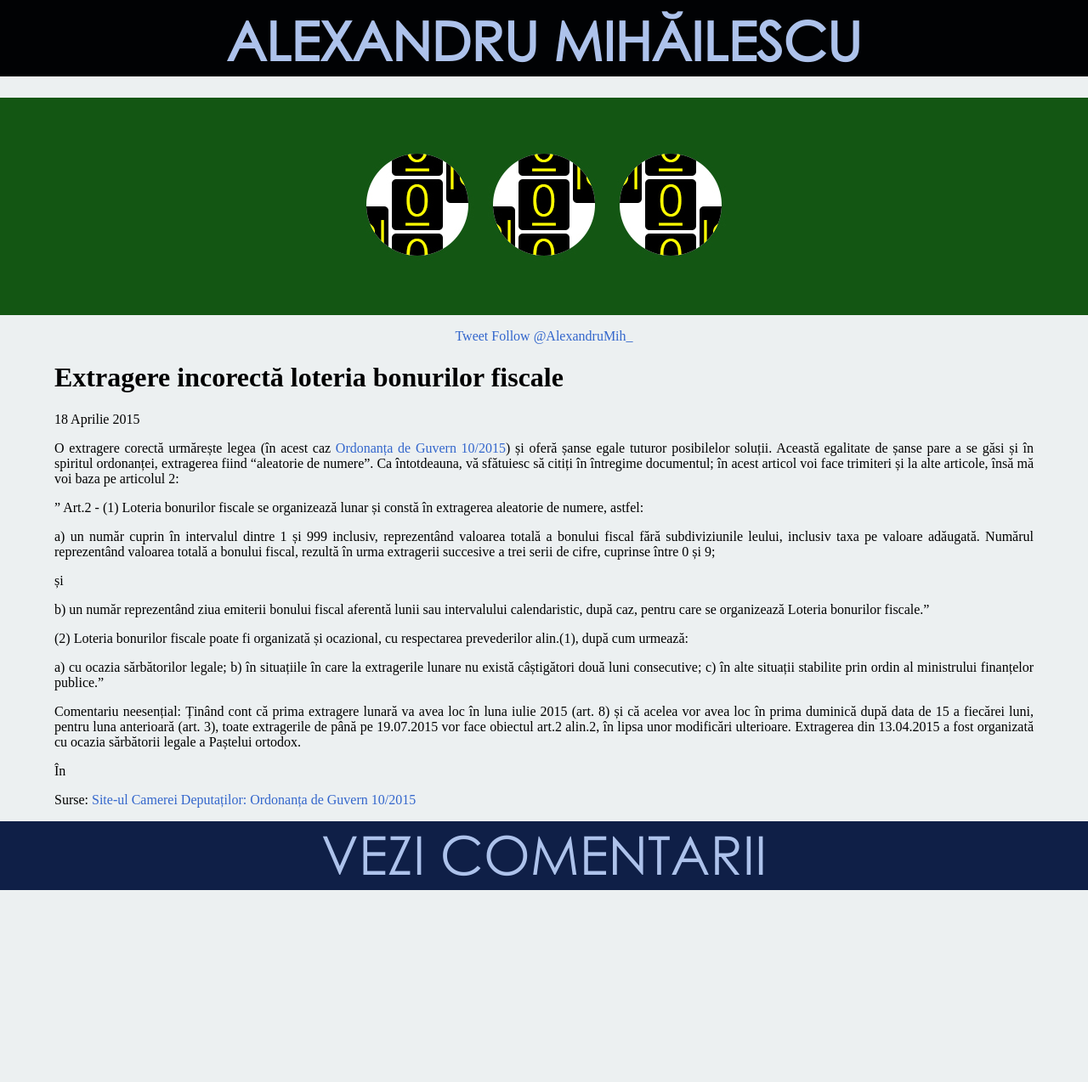
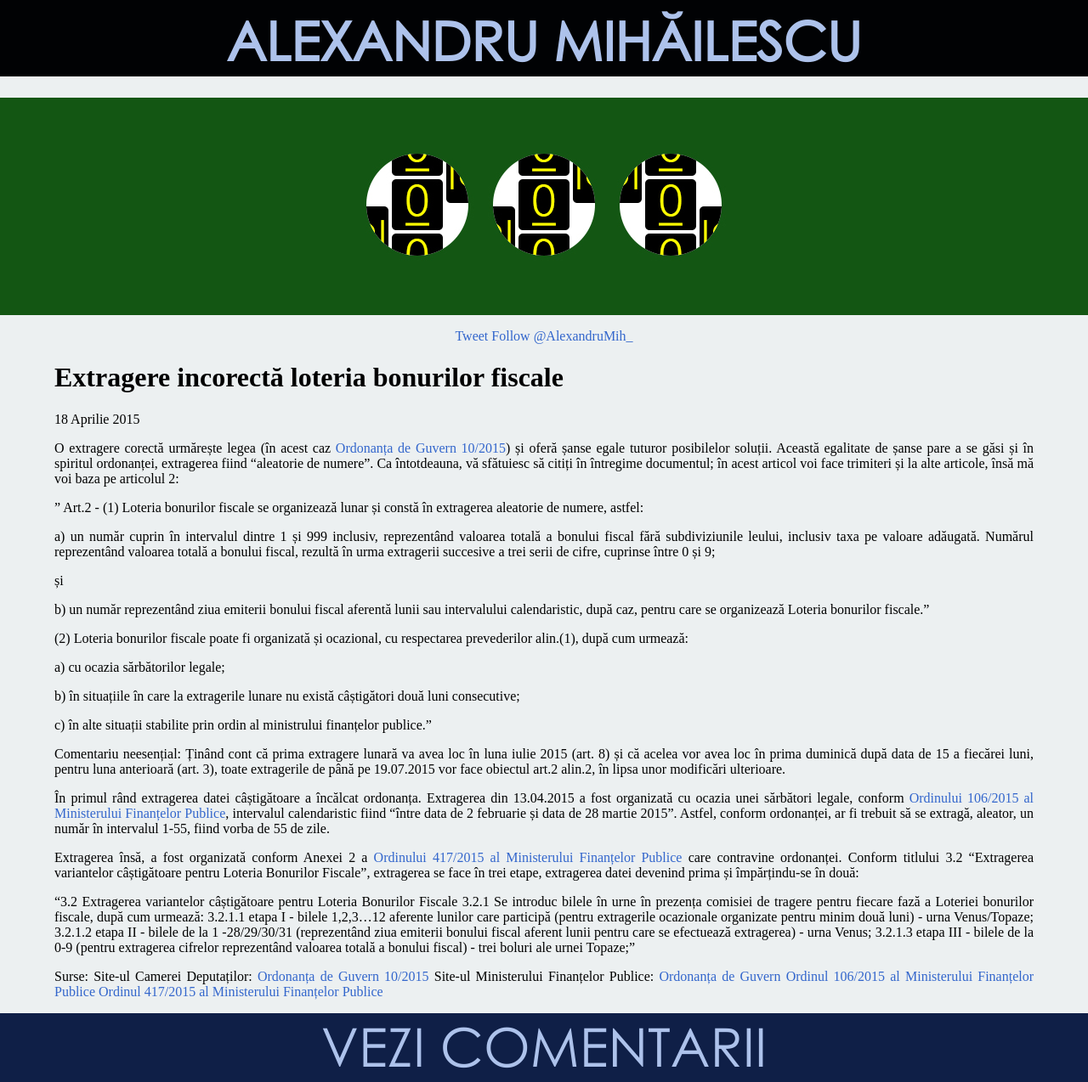
Before and after one commit to AlexandruMihailescu/alexandrumihailescu.github.com, a Jekyll site: the page built from _posts/2015-04-18-extragere-incorecta-loteria-bonurilor.md, in a window 1280 px wide. Shown: the whole page at 85% size. Built offline with Jekyll 4.4.1, drawn with Linux system fonts in a browser that asks for light colours; nearby versions of some CDN libraries; Markdown is read by kramdown in place of the engine named in the settings; comment, search, counter and statistics services are not loaded; before the commit the page ends 1048 px from its top, so only the background shows below that.

Commit message:
wrote some more

```diff
--- a/_posts/2015-04-18-extragere-incorecta-loteria-bonurilor.md
+++ b/_posts/2015-04-18-extragere-incorecta-loteria-bonurilor.md
@@ -18,12 +18,28 @@ b) un număr reprezentând ziua emiterii bonului fiscal aferentă lunii sau inte
 (2) Loteria bonurilor fiscale poate fi organizată și ocazional, cu respectarea prevederilor alin.(1), după cum urmează:
 
 a) cu ocazia sărbătorilor legale;
+
 b) în situațiile în care la extragerile lunare nu există câștigători două luni consecutive;
+
 c) în alte situații stabilite prin ordin al ministrului finanțelor publice."
 
-Comentariu neesențial: Ținând cont că prima extragere lunară va avea loc în luna iulie 2015 (art. 8) și că acelea vor avea loc în prima duminică după data de 15 a fiecărei luni, pentru luna anterioară (art. 3), toate extragerile de până pe 19.07.2015 vor face obiectul art.2 alin.2, în lipsa unor modificări ulterioare. Extragerea din 13.04.2015 a fost organizată cu ocazia sărbătorii legale a Paștelui ortodox.
+Comentariu neesențial: Ținând cont că prima extragere lunară va avea loc în luna iulie 2015 (art. 8) și că acelea vor avea loc în prima duminică după data de 15 a fiecărei luni, pentru luna anterioară (art. 3), toate extragerile de până pe 19.07.2015 vor face obiectul art.2 alin.2, în lipsa unor modificări ulterioare.
 
-În
+În primul rând extragerea datei câștigătoare a încălcat ordonanța.
+Extragerea din 13.04.2015 a fost organizată cu ocazia unei sărbători legale, conform [Ordinului 106/2015 al Ministerului Finanțelor Publice](http://discutii.mfinante.ro/static/10/Mfp/OMFP106_2015.pdf), intervalul calendaristic fiind "între data de 2 februarie și data de 28 martie 2015". Astfel, conform ordonanței, ar fi trebuit să se extragă, aleator, un număr în intervalul 1-55, fiind vorba de 55 de zile.
+
+Extragerea însă, a fost organizată conform Anexei 2 a [Ordinului 417/2015 al Ministerului Finanțelor Publice](http://discutii.mfinante.ro/static/10/Mfp/OMFP417_2015.pdf) care contravine ordonanței. Conform titlului 3.2 "Extragerea variantelor câștigătoare pentru Loteria Bonurilor Fiscale", extragerea se face în trei etape, extragerea datei devenind prima și împărțindu-se în două:
+
+"3.2 Extragerea variantelor câștigătoare pentru Loteria Bonurilor Fiscale
+3.2.1 Se introduc bilele în urne în prezența comisiei de tragere pentru fiecare fază a Loteriei bonurilor fiscale, după cum urmează:
+3.2.1.1 etapa I - bilele 1,2,3...12 aferente lunilor care participă (pentru extragerile ocazionale organizate pentru minim două luni) - urna Venus/Topaze;
+3.2.1.2 etapa II - bilele de la 1 -28/29/30/31 (reprezentând ziua emiterii bonului fiscal aferent lunii pentru care se efectuează extragerea) - urna Venus;
+3.2.1.3 etapa III - bilele de la 0-9 (pentru extragerea cifrelor reprezentând valoarea totală a bonului fiscal) - trei boluri ale urnei Topaze;"
 
 Surse:
-[Site-ul Camerei Deputaților: Ordonanța de Guvern 10/2015](http://www.cdep.ro/proiecte/2015/200/50/0/og282.pdf)
+Site-ul Camerei Deputaților:
+[Ordonanța de Guvern 10/2015](http://www.cdep.ro/proiecte/2015/200/50/0/og282.pdf)
+Site-ul Ministerului Finanțelor Publice:
+[Ordonanța de Guvern](http://discutii.mfinante.ro/static/10/Mfp/OG10_2015.pdf)
+[Ordinul 106/2015 al Ministerului Finanțelor Publice](http://discutii.mfinante.ro/static/10/Mfp/OMFP106_2015.pdf)
+[Ordinul 417/2015 al Ministerului Finanțelor Publice](http://discutii.mfinante.ro/static/10/Mfp/OMFP417_2015.pdf)
```
